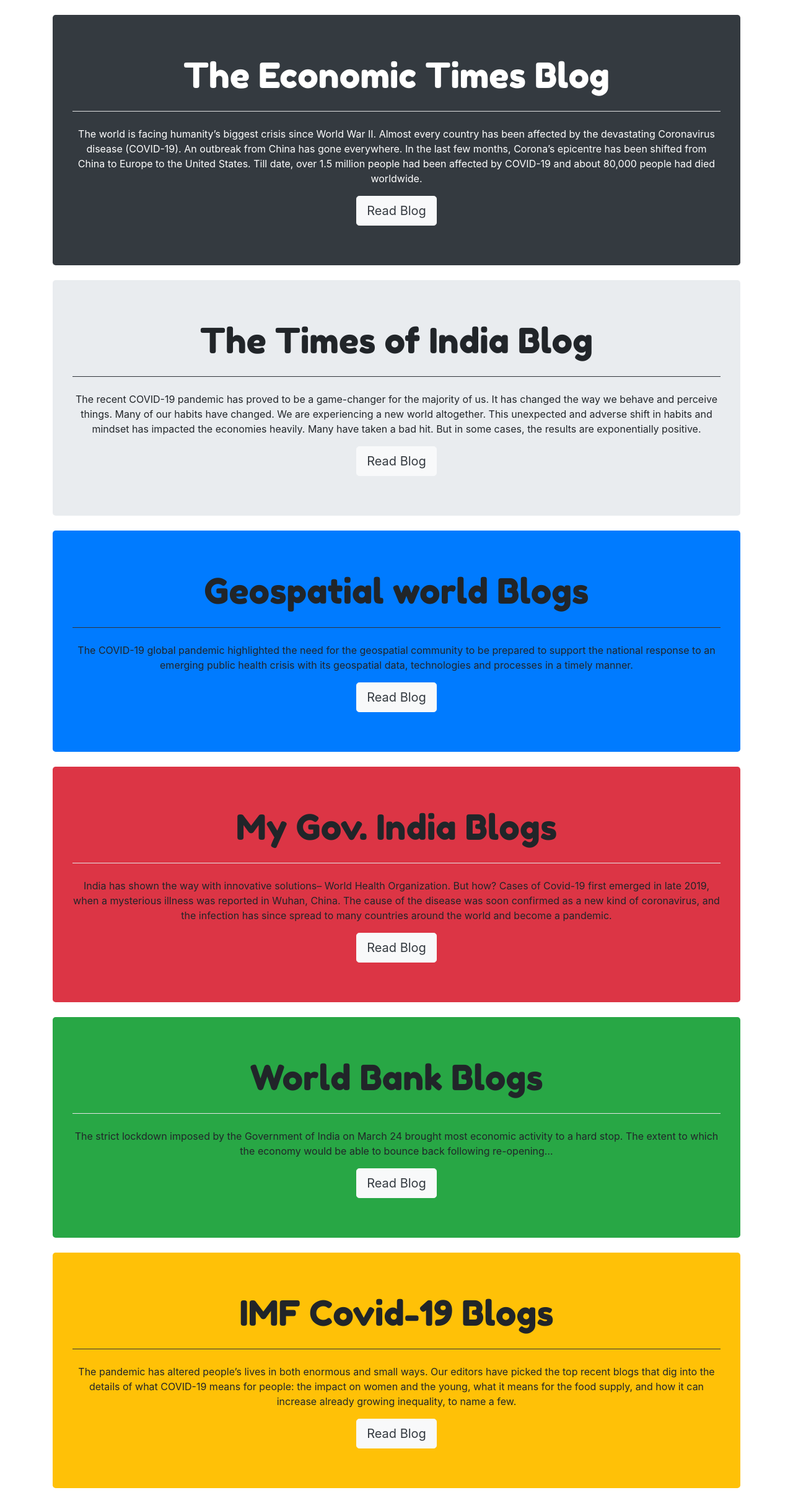
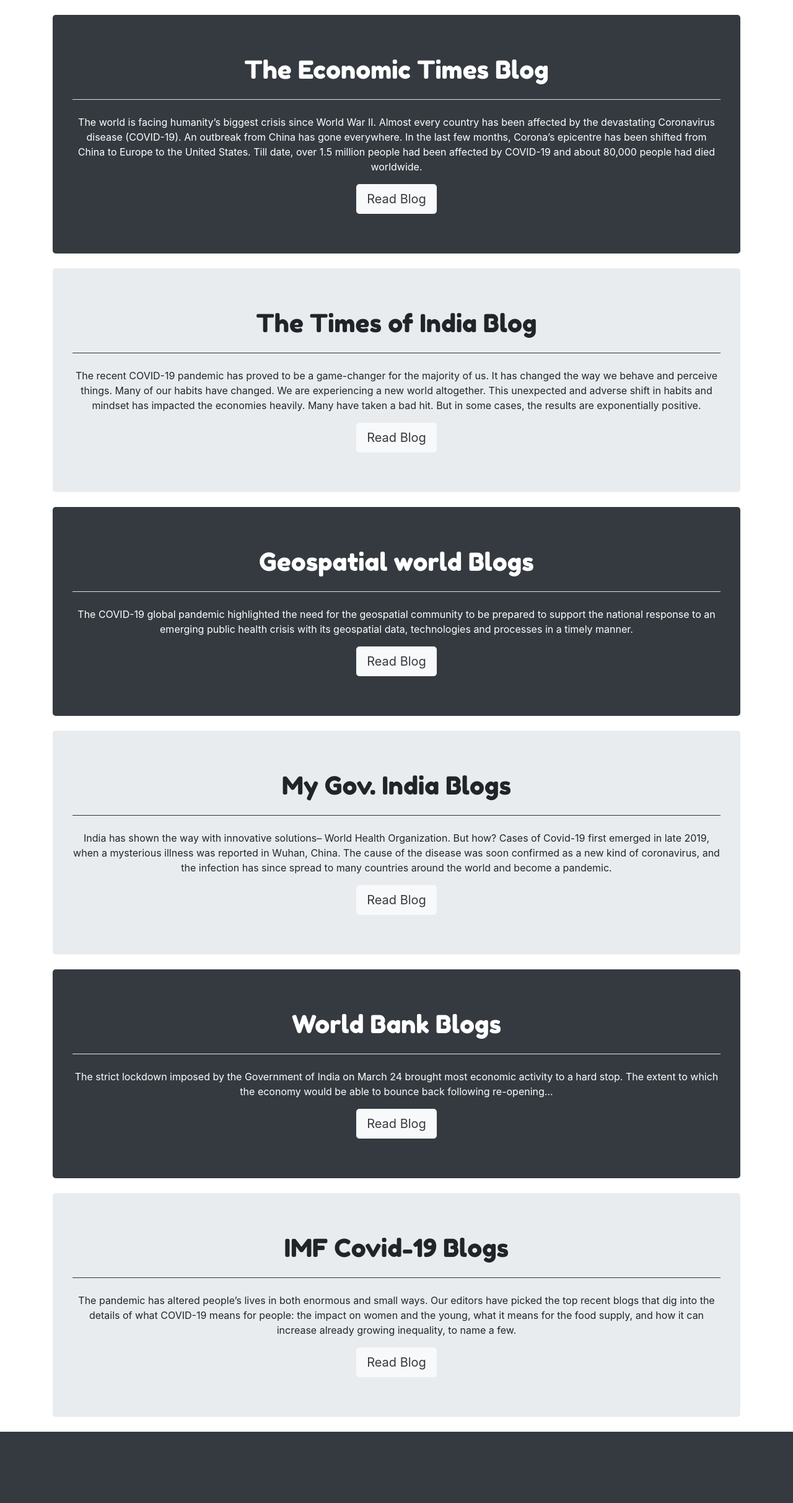
Before and after one commit to urmillive/covid19, a PHP site: page /blogs.php in a window 1280 px wide. Shown: the part 80-2505 px from the top of the page at 62% size. After the commit the page ends 2390 px from the top, so only its background shows below. Run offline with PHP 8.4, Linux system fonts and the light colour scheme; some libraries are stand-ins or nearby versions; some web fonts are replaced.

Commit message:
finally done

```diff
--- a/blogs.php
+++ b/blogs.php
@@ -1,45 +1,46 @@
+<?php include "config.php"; ?>
 <?php include "header.php"; ?>
 <div class="container">
     <div class="row">
         <div class="col-md-12">
             <div class="jumbotron my-4 text-center bg-dark text-white">
-                <h1 class="display-4 head-text head-text">The Economic Times Blog</h1>
+                <h1 class="display-5 head-text head-text">The Economic Times Blog</h1>
                 <hr class="my-4 bg-light">
                 <p>The world is facing humanity’s biggest crisis since World War II. Almost every country has been affected by the devastating Coronavirus disease (COVID-19). An outbreak from China has gone everywhere. In the last few months, Corona’s epicentre has been shifted from China to Europe to the United States. Till date, over 1.5 million people had been affected by COVID-19 and about 80,000 people had died worldwide.</p>
                 <a class="btn btn-light text-dark btn-lg" href="https://economictimes.indiatimes.com/blogs/et-commentary/covid-19-new-normal-and-india/" role="button" target="_blank">Read Blog</a>
             </div>
 
             <div class="jumbotron my-4 text-center">
-                <h1 class="display-4 head-text">The Times of India Blog</h1>
+                <h1 class="display-5 head-text">The Times of India Blog</h1>
                 <hr class="my-4 bg-dark">
                 <p>The recent COVID-19 pandemic has proved to be a game-changer for the majority of us. It has changed the way we behave and perceive things. Many of our habits have changed. We are experiencing a new world altogether. This unexpected and adverse shift in habits and mindset has impacted the economies heavily. Many have taken a bad hit. But in some cases, the results are exponentially positive. </p>
                 <a class="btn btn-light text-dark btn-lg" href="https://timesofindia.indiatimes.com/blogs/subham-mohanty/5-industries-setting-the-new-trends-after-covid-19-outbreak/" role="button" target="_blank">Read Blog</a>
             </div>
 
-            <div class="jumbotron my-4 text-center bg-primary">
-                <h1 class="display-4 head-text">Geospatial world Blogs</h1>
-                <hr class="my-4 bg-dark">
+            <div class="jumbotron my-4 text-center bg-dark text-white">
+                <h1 class="display-5 head-text">Geospatial world Blogs</h1>
+                <hr class="my-4 bg-light">
                 <p>The COVID-19 global pandemic highlighted the need for the geospatial community to be prepared to support the national response to an emerging public health crisis with its geospatial data, technologies and processes in a timely manner.</p>
                 <a class="btn btn-light text-dark btn-lg" href="https://www.geospatialworld.net/blogs/geospatial-information-management-in-the-time-of-covid-19/" role="button" target="_blank">Read Blog</a>
             </div>
 
-            <div class="jumbotron my-4 text-center bg-danger">
-                <h1 class="display-4 head-text">My Gov. India Blogs</h1>
-                <hr class="my-4 bg-white">
+            <div class="jumbotron my-4 text-center">
+                <h1 class="display-5 head-text">My Gov. India Blogs</h1>
+                <hr class="my-4 bg-dark">
                 <p>India has shown the way with innovative solutions– World Health Organization. But how?
 Cases of Covid-19 first emerged in late 2019, when a mysterious illness was reported in Wuhan, China. The cause of the disease was soon confirmed as a new kind of coronavirus, and the infection has since spread to many countries around the world and become a pandemic.</p>
                 <a class="btn btn-light text-dark btn-lg" href="https://blog.mygov.in/disaster-management-lessons-of-covid-19/" role="button" target="_blank">Read Blog</a>
             </div>
 
-            <div class="jumbotron my-4 text-center bg-success">
-                <h1 class="display-4 head-text">World Bank Blogs</h1>
+            <div class="jumbotron my-4 text-center bg-dark text-white">
+                <h1 class="display-5 head-text">World Bank Blogs</h1>
                 <hr class="my-4 bg-white">
                 <p>The strict lockdown imposed by the Government of India on March 24 brought most economic activity to a hard stop. The extent to which the economy would be able to bounce back following re-opening…</p>
                 <a class="btn btn-light text-dark btn-lg" href="https://blogs.worldbank.org/covid19" role="button" target="_blank">Read Blog</a>
             </div>
 
-            <div class="jumbotron my-4 text-center bg-warning">
-                <h1 class="display-4 head-text">IMF Covid-19  Blogs</h1>
+            <div class="jumbotron my-4 text-center">
+                <h1 class="display-5 head-text">IMF Covid-19  Blogs</h1>
                 <hr class="my-4 bg-dark">
                 <p>The pandemic has altered people’s lives in both enormous and small ways. Our editors have picked the top recent blogs that dig into the details of what COVID-19 means for people: the impact on women and the young, what it means for the food supply, and how it can increase already growing inequality, to name a few.</p>
                 <a class="btn btn-light text-dark btn-lg" href="https://blogs.imf.org/2020/08/13/top-10-blogs-on-covid-19/" role="button" target="_blank">Read Blog</a>
--- a/dailycases.php
+++ b/dailycases.php
@@ -69,3 +69,5 @@
         </table>
     </div>
 </section>
+
+<?php include "footer.php"; ?>
--- a/indiacases.php
+++ b/indiacases.php
@@ -1,7 +1,6 @@
 <?php include "config.php"; ?>
 <?php
-if(!isset($_SESSION['username']))
-{
+if (!isset($_SESSION['username'])) {
     header('location:signup.php');
 }
 ?>
@@ -47,3 +46,5 @@
         </table>
     </div>
 </div>
+
+<?php include "footer.php"; ?>
```
Also changed, not shown: contribution.php (+1 -53 lines), notes.txt (+0 -54 lines), payment.php (added, +42 -0 lines), README.md.
